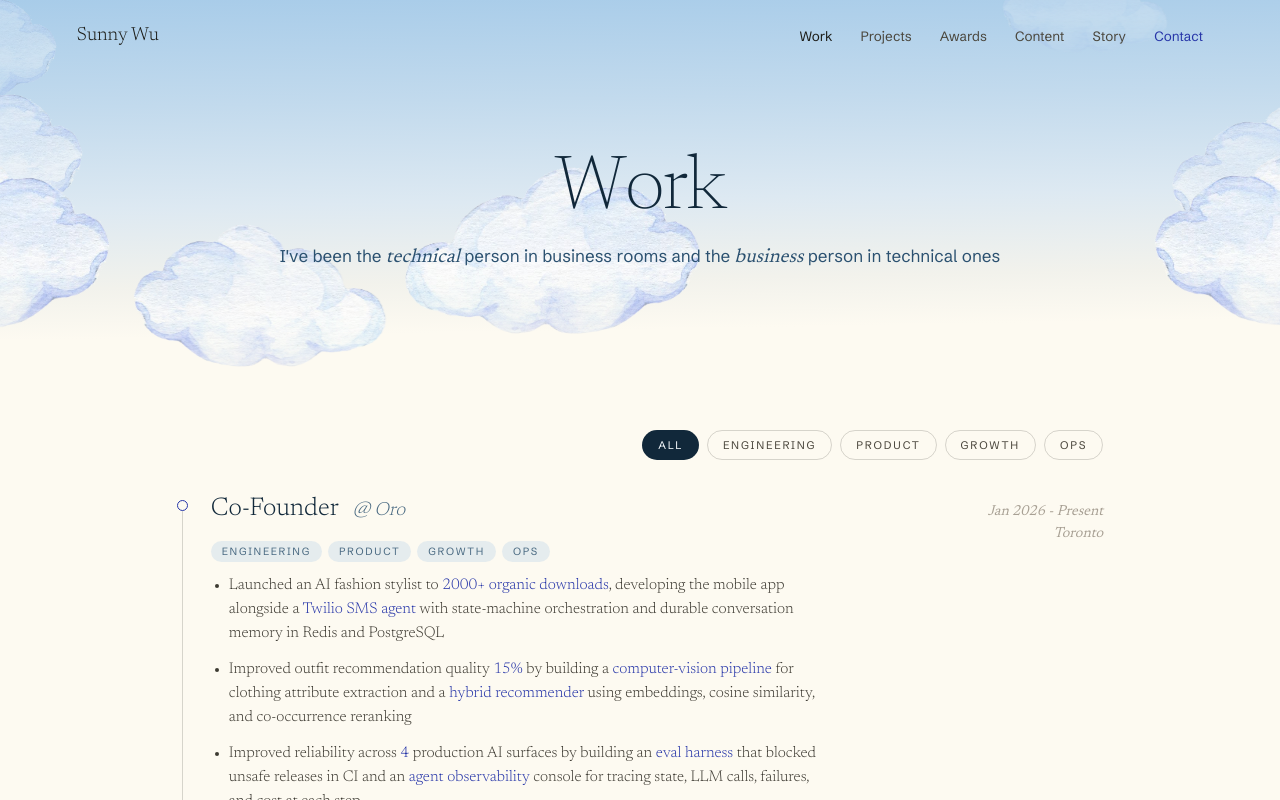
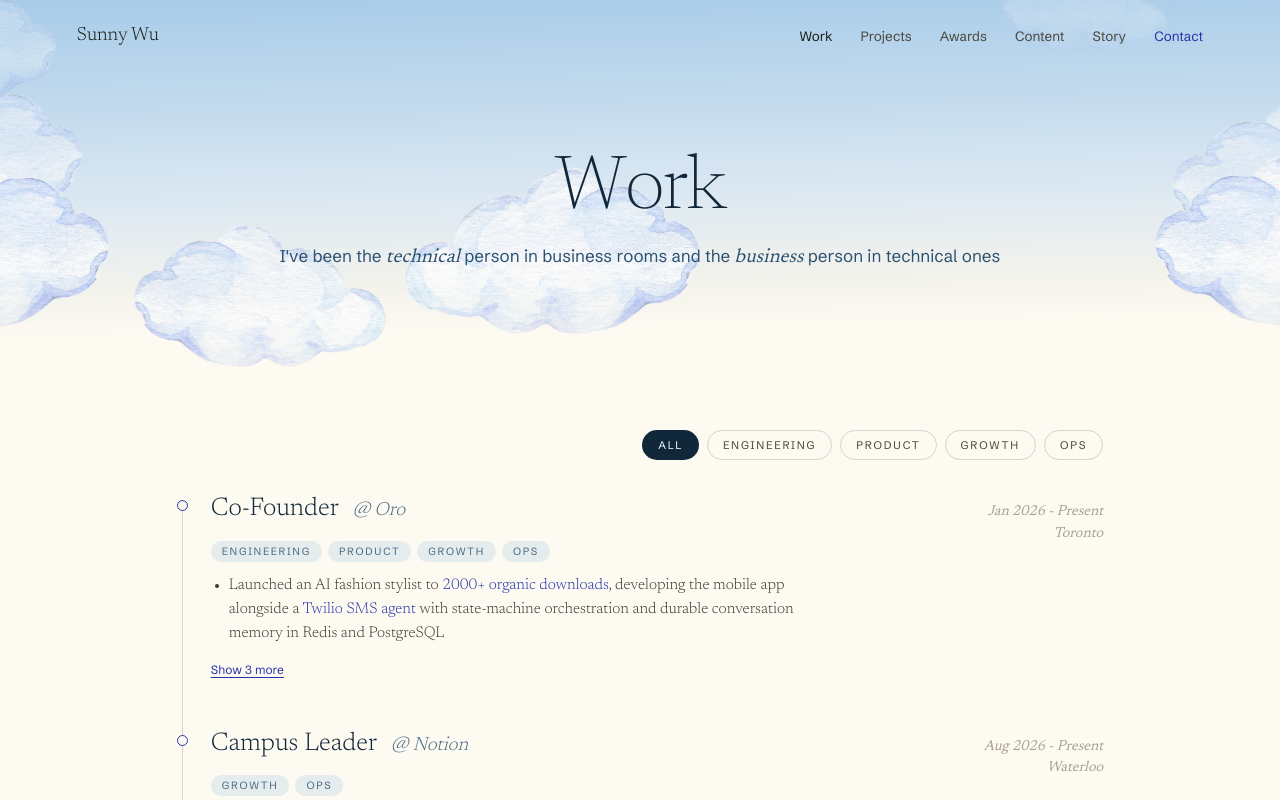
Before and after one commit to sxnnywu/portfolio, a Next.js app in the folder frontend/: page /work in a window 1280 px wide. Shown: the top 800 px of the page. Built offline with nearby package versions, Linux system fonts and the light colour scheme.

Commit message:
Add independent expand controls to experience bullets

```diff
--- a/frontend/components/WorkTimeline.tsx
+++ b/frontend/components/WorkTimeline.tsx
@@ -44,6 +44,7 @@ function FilterButton({
 }
 
 export default function WorkTimeline() {
+  const [expandedRoles, setExpandedRoles] = useState<Set<string>>(new Set());
   const [selected, setSelected] = useState<Set<Discipline>>(new Set());
 
   // Read once on mount rather than through useSearchParams, which would opt the
@@ -205,6 +206,7 @@ export default function WorkTimeline() {
               </div>
 
               <ul
+                id={`${roleSlug(role.company)}-bullets`}
                 style={{
                   margin: "12px 0 0",
                   paddingLeft: 18,
@@ -215,9 +217,10 @@ export default function WorkTimeline() {
                   maxWidth: 620,
                 }}
               >
-                {role.bullets.map((bullet) => (
+                {role.bullets.map((bullet, index) => (
                   <li
                     key={bullet}
+                    hidden={index > 0 && !expandedRoles.has(role.company)}
                     style={{
                       fontFamily: font.serif,
                       fontWeight: 300,
@@ -230,6 +233,34 @@ export default function WorkTimeline() {
                   </li>
                 ))}
               </ul>
+              {role.bullets.length > 1 && (
+                <button
+                  type="button"
+                  aria-expanded={expandedRoles.has(role.company)}
+                  aria-controls={`${roleSlug(role.company)}-bullets`}
+                  aria-label={`${expandedRoles.has(role.company) ? "Show less" : `Show ${role.bullets.length - 1} more`} about ${role.company}`}
+                  onClick={() => setExpandedRoles((previous) => {
+                    const next = new Set(previous);
+                    if (next.has(role.company)) next.delete(role.company);
+                    else next.add(role.company);
+                    return next;
+                  })}
+                  style={{
+                    marginTop: 10,
+                    padding: "6px 0",
+                    background: "transparent",
+                    border: 0,
+                    fontFamily: font.sans,
+                    fontSize: 12,
+                    color: color.blueInk,
+                    cursor: "pointer",
+                    textDecoration: "underline",
+                    textUnderlineOffset: 3,
+                  }}
+                >
+                  {expandedRoles.has(role.company) ? "Show less" : `Show ${role.bullets.length - 1} more`}
+                </button>
+              )}
             </div>
           ))}
         </div>
```
Also changed, not shown: 3 other files (tests, documents, lock files or other folders).
